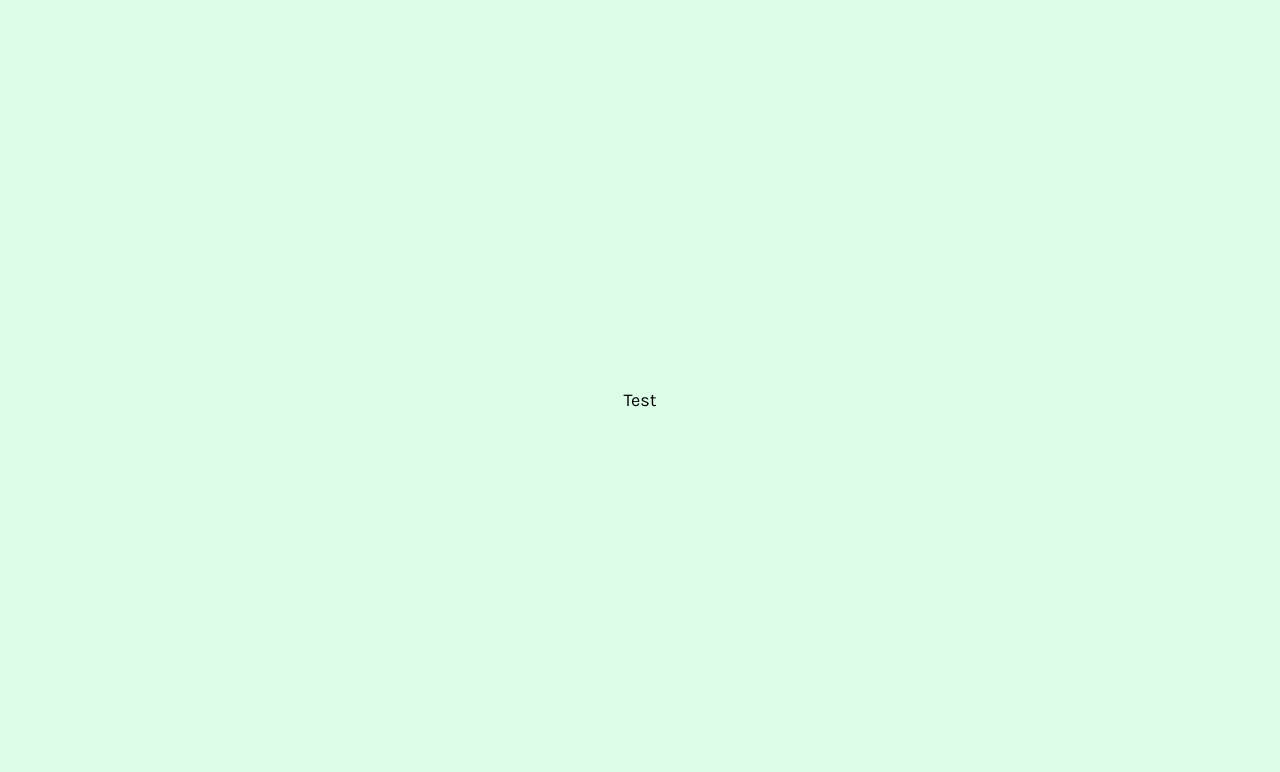
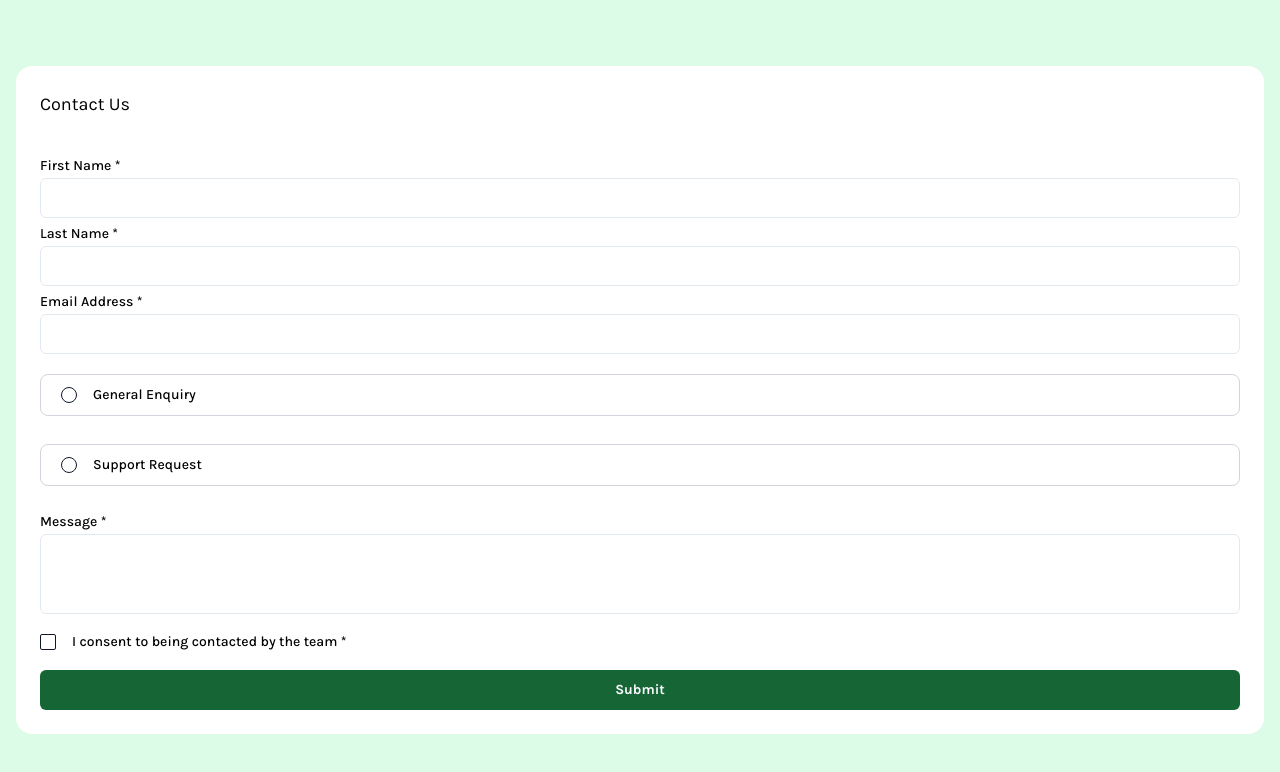
Before and after one commit to DeyanTopalov/contact-form, a Next.js app: page / in a window 1280 px wide. Shown: the top 772 px of the page. Built offline with nearby package versions, Linux system fonts and the light colour scheme.

Commit message:
basic form structure

```diff
--- a/app/page.tsx
+++ b/app/page.tsx
@@ -1,5 +1,10 @@
-import Image from "next/image";
+import Form from "@components/Form";
 
 export default function Home() {
-  return <section className="grid">Test</section>;
+  return (
+    <section className="grid w-full rounded-2xl bg-white p-6">
+      <h1 className="mb-8">Contact Us</h1>
+      <Form />
+    </section>
+  );
 }
--- /dev/null
+++ b/components/Form.tsx
@@ -0,0 +1,49 @@
+import { Input } from "./ui/input";
+import { Label } from "./ui/label";
+import { Checkbox } from "./ui/checkbox";
+import { Button } from "./ui/button";
+import { RadioGroup, RadioGroupItem } from "./ui/radio-group";
+
+const Form = () => {
+  return (
+    <form>
+      <Label htmlFor="first-name">First Name *</Label>
+      <Input id="first-name" name="first-name" type="text" />
+      <Label htmlFor="last-name">Last Name *</Label>
+      <Input id="last-name" name="last-name" type="text" />
+      <Label htmlFor="email-address">Email Address *</Label>
+      <Input id="email-address" name="email-address" type="text" />
+      <RadioGroup defaultValue="">
+        <div className="mt-5 flex items-center gap-4 rounded-lg border border-gray-300 px-5 py-3">
+          <RadioGroupItem value="general-enquiry" id="r1" />
+          <Label htmlFor="r1">General Enquiry</Label>
+        </div>
+        <div className="mt-5 flex items-center gap-4 rounded-lg border border-gray-300 px-5 py-3">
+          <RadioGroupItem value="support-request" id="r2" />
+          <Label htmlFor="r2">Support Request</Label>
+        </div>
+      </RadioGroup>
+      <div className="mt-5">
+        <Label htmlFor="message">Message *</Label>
+        <Input id="message" name="message" type="text" className="h-20" />
+      </div>
+      <div className="mt-5 flex items-center gap-4">
+        <Checkbox id="terms" name="terms" />
+        <Label htmlFor="terms">
+          I consent to being contacted by the team *
+        </Label>
+      </div>
+      <Button type="submit" className="mt-5 w-full bg-green-800 font-bold">
+        Submit
+      </Button>
+    </form>
+  );
+};
+
+export default Form;
+
+// Basic form structure - completed
+// apply reach-hook-form
+// apply zod
+// apply notification
+// fix styles and add layouts as per design
--- /dev/null
+++ b/components/ui/checkbox.tsx
@@ -0,0 +1,30 @@
+"use client"
+
+import * as React from "react"
+import * as CheckboxPrimitive from "@radix-ui/react-checkbox"
+import { Check } from "lucide-react"
+
+import { cn } from "@/lib/utils"
+
+const Checkbox = React.forwardRef<
+  React.ElementRef<typeof CheckboxPrimitive.Root>,
+  React.ComponentPropsWithoutRef<typeof CheckboxPrimitive.Root>
+>(({ className, ...props }, ref) => (
+  <CheckboxPrimitive.Root
+    ref={ref}
+    className={cn(
+      "peer h-4 w-4 shrink-0 rounded-sm border border-slate-200 border-slate-900 ring-offset-white focus-visible:outline-none focus-visible:ring-2 focus-visible:ring-slate-950 focus-visible:ring-offset-2 disabled:cursor-not-allowed disabled:opacity-50 data-[state=checked]:bg-slate-900 data-[state=checked]:text-slate-50 dark:border-slate-800 dark:border-slate-50 dark:ring-offset-slate-950 dark:focus-visible:ring-slate-300 dark:data-[state=checked]:bg-slate-50 dark:data-[state=checked]:text-slate-900",
+      className
+    )}
+    {...props}
+  >
+    <CheckboxPrimitive.Indicator
+      className={cn("flex items-center justify-center text-current")}
+    >
+      <Check className="h-4 w-4" />
+    </CheckboxPrimitive.Indicator>
+  </CheckboxPrimitive.Root>
+))
+Checkbox.displayName = CheckboxPrimitive.Root.displayName
+
+export { Checkbox }
--- /dev/null
+++ b/components/ui/input.tsx
@@ -0,0 +1,25 @@
+import * as React from "react"
+
+import { cn } from "@/lib/utils"
+
+export interface InputProps
+  extends React.InputHTMLAttributes<HTMLInputElement> {}
+
+const Input = React.forwardRef<HTMLInputElement, InputProps>(
+  ({ className, type, ...props }, ref) => {
+    return (
+      <input
+        type={type}
+        className={cn(
+          "flex h-10 w-full rounded-md border border-slate-200 bg-white px-3 py-2 text-sm ring-offset-white file:border-0 file:bg-transparent file:text-sm file:font-medium placeholder:text-slate-500 focus-visible:outline-none focus-visible:ring-2 focus-visible:ring-slate-950 focus-visible:ring-offset-2 disabled:cursor-not-allowed disabled:opacity-50 dark:border-slate-800 dark:bg-slate-950 dark:ring-offset-slate-950 dark:placeholder:text-slate-400 dark:focus-visible:ring-slate-300",
+          className
+        )}
+        ref={ref}
+        {...props}
+      />
+    )
+  }
+)
+Input.displayName = "Input"
+
+export { Input }
--- /dev/null
+++ b/components/ui/radio-group.tsx
@@ -0,0 +1,44 @@
+"use client"
+
+import * as React from "react"
+import * as RadioGroupPrimitive from "@radix-ui/react-radio-group"
+import { Circle } from "lucide-react"
+
+import { cn } from "@/lib/utils"
+
+const RadioGroup = React.forwardRef<
+  React.ElementRef<typeof RadioGroupPrimitive.Root>,
+  React.ComponentPropsWithoutRef<typeof RadioGroupPrimitive.Root>
+>(({ className, ...props }, ref) => {
+  return (
+    <RadioGroupPrimitive.Root
+      className={cn("grid gap-2", className)}
+      {...props}
+      ref={ref}
+    />
+  )
+})
+RadioGroup.displayName = RadioGroupPrimitive.Root.displayName
+
+const RadioGroupItem = React.forwardRef<
+  React.ElementRef<typeof RadioGroupPrimitive.Item>,
+  React.ComponentPropsWithoutRef<typeof RadioGroupPrimitive.Item>
+>(({ className, ...props }, ref) => {
+  return (
+    <RadioGroupPrimitive.Item
+      ref={ref}
+      className={cn(
+        "aspect-square h-4 w-4 rounded-full border border-slate-200 border-slate-900 text-slate-900 ring-offset-white focus:outline-none focus-visible:ring-2 focus-visible:ring-slate-950 focus-visible:ring-offset-2 disabled:cursor-not-allowed disabled:opacity-50 dark:border-slate-800 dark:border-slate-50 dark:text-slate-50 dark:ring-offset-slate-950 dark:focus-visible:ring-slate-300",
+        className
+      )}
+      {...props}
+    >
+      <RadioGroupPrimitive.Indicator className="flex items-center justify-center">
+        <Circle className="h-2.5 w-2.5 fill-current text-current" />
+      </RadioGroupPrimitive.Indicator>
+    </RadioGroupPrimitive.Item>
+  )
+})
+RadioGroupItem.displayName = RadioGroupPrimitive.Item.displayName
+
+export { RadioGroup, RadioGroupItem }
--- a/package.json
+++ b/package.json
@@ -10,7 +10,9 @@
   },
   "dependencies": {
     "@hookform/resolvers": "^3.6.0",
+    "@radix-ui/react-checkbox": "^1.0.4",
     "@radix-ui/react-label": "^2.0.2",
+    "@radix-ui/react-radio-group": "^1.1.3",
     "@radix-ui/react-slot": "^1.0.2",
     "class-variance-authority": "^0.7.0",
     "clsx": "^2.1.1",
```
Also changed, not shown: 1 other file (tests, documents, lock files or other folders).
